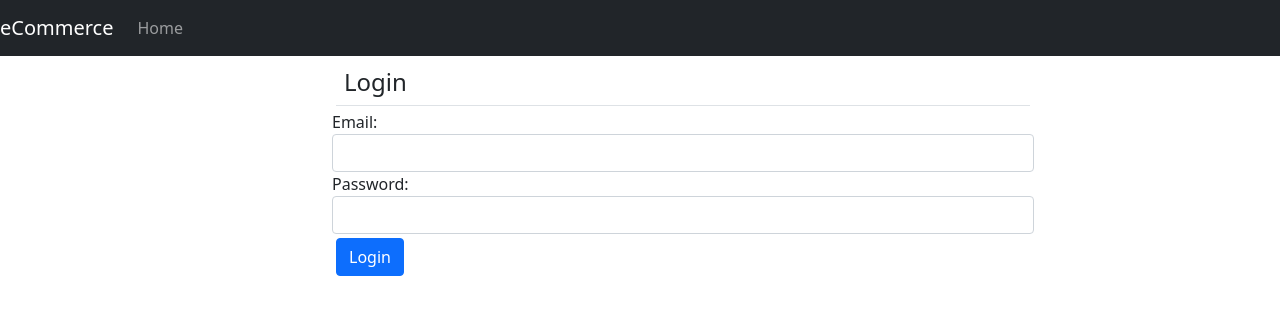
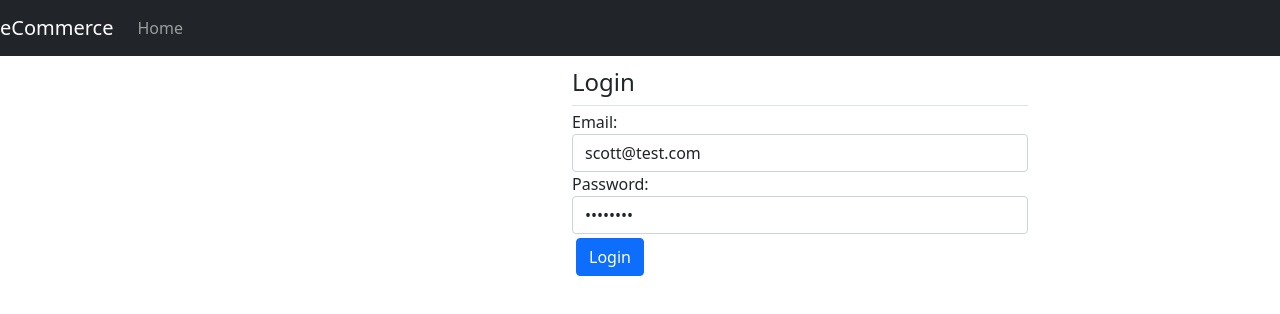
Before and after one commit to GhulamMustafaGM/mina-app, a React (Create React App) app: page /#/ in a window 1280 px wide. Shown: the top 314 px of the page. Built offline with nearby package versions, Linux system fonts and the light colour scheme.

Commit message:
updated Login page

```diff
--- a/src/Login.jsx
+++ b/src/Login.jsx
@@ -3,13 +3,14 @@
 export default class Login extends Component {
     constructor(props) {
         super(props);
-        this.state = { email: "", password: "", message: "" };
+        this.state = { email: "scott@test.com", password: "scott123", message: "" };
     }
 
     render() {
         return (
-            <div className="col-lg-9">
-                <h4 className="m-1 p-2 border-bottom">Login</h4>
+            <div className="row">
+                <div className="col-lg-6 mx-auto">
+                    <h4 className="my-1 py-2 border-bottom">Login</h4>
 
                     {/* Email starts */}
                     <div className="form-group form-row">
@@ -47,8 +48,13 @@
                         </button>
                     </div>
                 </div>
+            </div>
         );
     } //end of render
+
+    componentDidMount() {
+        document.title = "Login - eCommerce";
+    }
 
     //Executes when the user clicks on Login
     onLoginClick = async () => {
@@ -64,9 +70,17 @@
 
         if (body.length > 0) {
             //success
+
+            //update the message property of state of current component
             this.setState({
                 message: <span className="text-success">Successfully Logged-in</span>,
             });
+
+            //call the AppComponent's updateIsLoggedInStatus method
+            this.props.updateIsLoggedInStatus(true);
+
+            //navigate to dashboard
+            this.props.history.replace("/dashboard");
         } else {
             //error
             this.setState({
```
Lines whose indentation alone changed are shown as unchanged.
